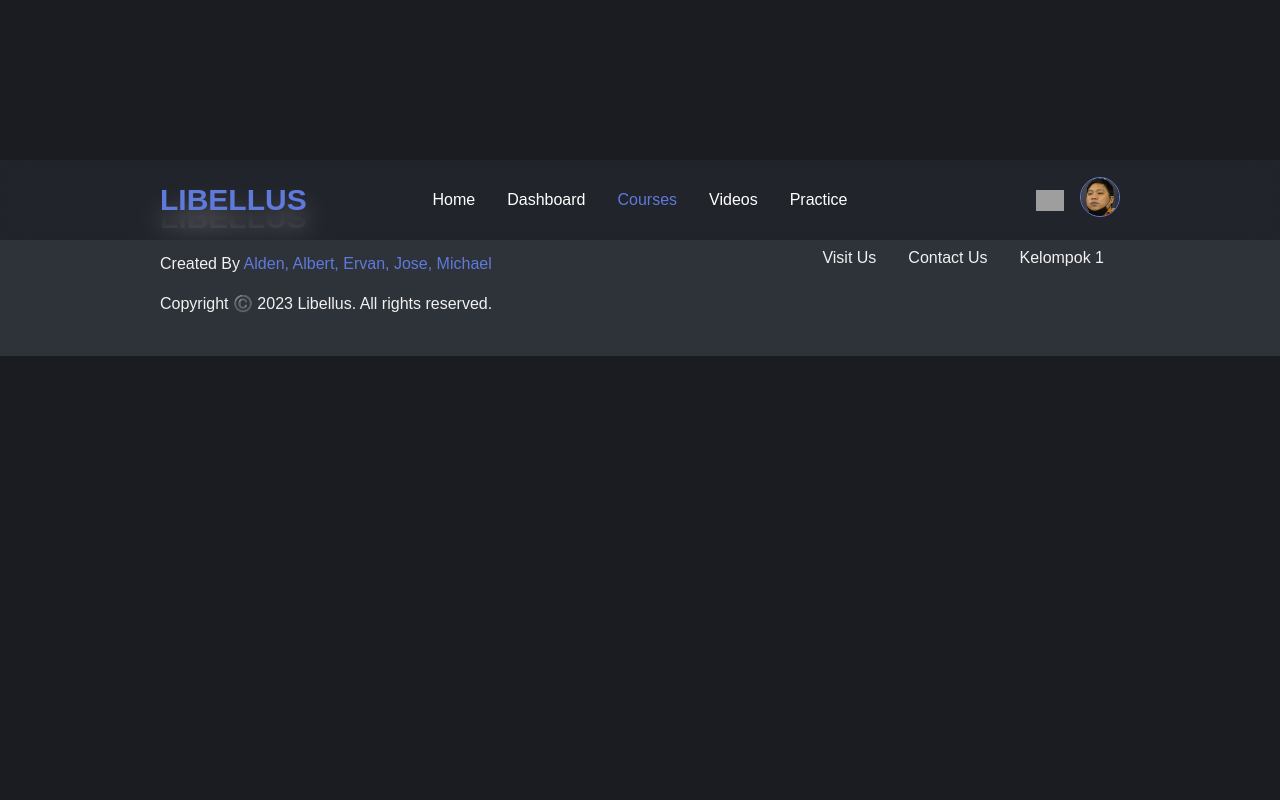
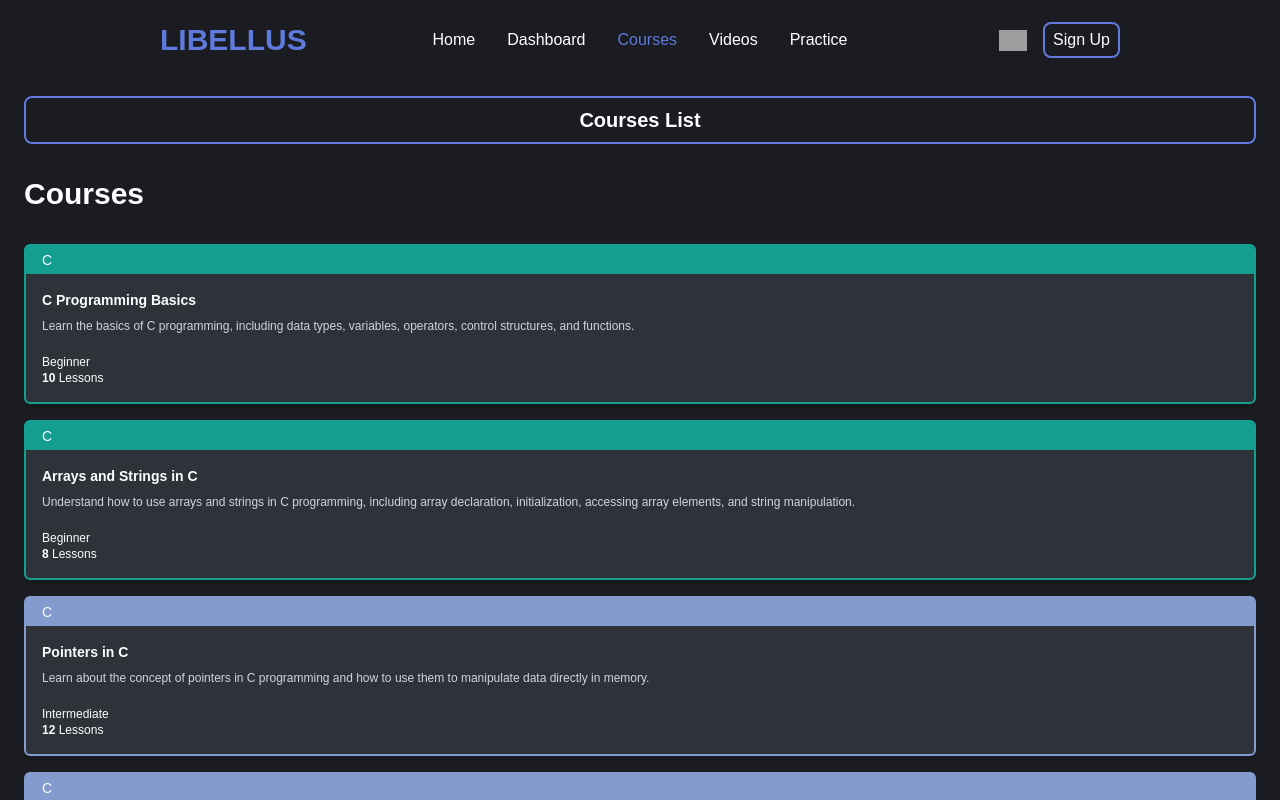
Before and after one commit to christphralden/libellus, a React (Create React App) app: page /courses in a window 1280 px wide. Shown: the top 800 px of the page. Built offline with nearby package versions, Linux system fonts and the light colour scheme; grey boxes are pictures that could not be loaded.

Commit message:
COURSES DON

```diff
--- a/src/App.jsx
+++ b/src/App.jsx
@@ -6,6 +6,7 @@ import About from "./pages/About";
 import Footer from "./components/footer/Footer";
 import Dashboard from "./pages/Dashboard";
 import SignUp from "./pages/SignUp";
+import Courses from "./pages/Courses";
 // import Landing from "./pages/Landing";
 
 function App() {
@@ -18,6 +19,7 @@ function App() {
         <Route exact path="/details/:category/:id" element={<About/>}/>
         <Route exact path="/dashboard" element={<Dashboard/>}/>
         <Route exact path="/signup" element={<SignUp/>}/>
+        <Route exact path="/courses" element={<Courses/>}/>
       </Routes>
       <Footer/>
     </Router>
--- a/src/components/navbar/Dropdown.jsx
+++ b/src/components/navbar/Dropdown.jsx
@@ -8,17 +8,26 @@ export function Dropdown({ options, handleChange, change, children }) {
     to: { opacity: 1, transform: 'translateY(0)' },
     config: { mass: 1, tension: 250, friction: 30 },
   });
-  const navbarColor = change ? '#1a1c2299' : '#1a1c22';
-  const navbarTransition = "all 0.5s"
+
+  const dropdownStyles = useSpring({
+    from: { height: 0, opacity: 0 },
+    to: { height: 'auto', opacity: 1 },
+  });
+
+  const navbarColor = change ? '#1a1c22' : '#1a1c22';
+  const navbarTransition = 'all 0.5s';
+
   return (
-    <div className="dropdown border-t-2 border-d-accent lg:hidden w-full px-8 py-4 "
+    <animated.div style={dropdownStyles}>
+      <animated.div
+        className="dropdown border-t-2 border-d-accent lg:hidden w-full px-8 py-4"
         style={{
           backgroundColor: navbarColor,
-      transition: navbarTransition
+          transition: navbarTransition,
         }}>
         <animated.div
           style={spring}
-        className=" text-lg">
+          className="text-lg">
           {options.map((option) => (
             <animated.div
               key={option.value}
@@ -32,6 +41,7 @@ export function Dropdown({ options, handleChange, change, children }) {
           ))}
           {children}
         </animated.div>
-    </div>
+      </animated.div>
+    </animated.div>
   );
 }
--- a/src/components/navbar/Navbar.jsx
+++ b/src/components/navbar/Navbar.jsx
@@ -29,14 +29,17 @@ export default function Navbar() {
       window.removeEventListener('scroll', handleScroll);
     };
   }, []);
+  useEffect(() => {
+    setIsDropdownOpen(false);
+  }, [location.pathname]);
 
-  const navbarColor = IsNavbarScrolled ? '#1a1c2299' : '#1a1c22';
+  const navbarColor = IsNavbarScrolled ? '#1a1c22' : '#1a1c22';
   const navbarHeight = IsNavbarScrolled ? '5rem' : '4rem';
   const navbarTransition = "all 0.5s"
 
   if(!shouldShowNavbar)return null;
   return (
-    <div className="fixed w-full flex justify-center z-50 backdrop-blur-md items-center">
+    <div className="fixed w-full flex justify-center z-50 items-center">
       <nav
         id="navbarid"
         className="w-full"
--- a/src/components/ui/ProfileIcon.jsx
+++ b/src/components/ui/ProfileIcon.jsx
@@ -2,12 +2,8 @@ import placeholder from '../../lib/assets/pp.webp';
 
 export function ProfileIcon() {
   return (
-    <div className="inline-block rounded-full overflow-hidden h-10 w-10 border-[1px] border-d-accent">
-      <img
-        src={placeholder}
-        alt="Profile icon"
-        className="object-cover w-full h-full"
-      />
+    <div className="rounded-lg overflow-hidden flex justify-center items-center px-2 py-1 border-2 border-d-accent">
+      <h1 className='text-d-text'>Sign Up</h1>
     </div>
   );
 }
--- a/src/pages/About.jsx
+++ b/src/pages/About.jsx
@@ -12,6 +12,9 @@ export default function About() {
   }, [id]);
 
   const toggleEnrolled = () => {
+    if (isEnrolled) {
+      const confirmDrop = window.confirm('Are you sure you want to drop this course?');
+      if (confirmDrop) {
         setIsEnrolled(!isEnrolled);
         const enrolled = JSON.parse(localStorage.getItem('LIBELLUS_ENROLLED')) || [];
         const index = enrolled.findIndex((enroll) => enroll.id === id);
@@ -20,7 +23,12 @@ export default function About() {
         else enrolled.push(course);
 
         localStorage.setItem('LIBELLUS_ENROLLED', JSON.stringify(enrolled));
+      }
+    } else {
+      setIsEnrolled(!isEnrolled);
+    }
   };
+
 
   useEffect(() => {
     const data = require('../lib/data/CoursesData.json');
@@ -31,16 +39,13 @@ export default function About() {
 
   if (!course) return <div>Loading...</div>;
 
-  let bgColor, brColor;
+  let bgColor;
   if (course.difficulty === 'Beginner') {
     bgColor = 'bg-gradient-to-b from-d-easy';
-    brColor = 'border-d-easy';
   } else if (course.difficulty === 'Intermediate') {
     bgColor = 'bg-gradient-to-b from-d-med';
-    brColor = 'border-d-med';
   } else if (course.difficulty === 'Advanced') {
     bgColor = 'bg-gradient-to-b from-d-hard';
-    brColor = 'border-d-hard';
   }
 
   return (
@@ -56,19 +61,27 @@ export default function About() {
           <div className="h-fit flex text-lg rounded-xl flex-col justify-start md:text-xl ">
             <div className="flex gap-4 overflow-x-scroll">
               {course.tags.map((tag, index) => {
-                return <div key={index} className="font-normal text-sm py-1 px-2 border-2 rounded-lg md:px-4 w-fit whitespace-nowrap">{tag}</div>;
+                return (
+                  <div
+                    key={index}
+                    className="font-normal text-sm py-1 px-2 border-2 rounded-lg md:px-4 w-fit whitespace-nowrap">
+                    {tag}
+                  </div>
+                );
               })}
             </div>
           </div>
         </div>
         <button
           onClick={toggleEnrolled}
-          className={`bg-d-accent py-4 px-8 text-xl rounded-lg relative md:text-2xl`}>
+          className={`py-4 px-8 text-xl rounded-lg relative md:text-2xl ${
+            isEnrolled ? 'bg-d-secondary text-d-text' : 'bg-d-accent'
+          }`}>
           {isEnrolled ? 'Drop Course' : 'Enroll Course'}
         </button>
       </div>
       <div className="text-d-text flex justify-between px-6 md:px-12 lg:px-16 xl:px-40">
-        <div className=" flex flex-col gap-2 w-full">
+        <div className="flex flex-col gap-2 w-full">
           <h1 className="text-2xl font-bold md:text-3xl">What you will learn</h1>
           <h2 className="text-md text-gray-400 md:text-xl">{course.about}</h2>
         </div>
--- /dev/null
+++ b/src/pages/Courses.jsx
@@ -0,0 +1,103 @@
+import React, { useState } from 'react';
+import { Link } from 'react-router-dom';
+import { useSpring, animated } from 'react-spring';
+import coursesData from '../lib/data/CoursesData.json';
+import ContentCard from '../components/cards/ContentCard';
+import DashContentCard from '../components/cards/DashContentCard';
+
+export default function ExplorePage() {
+  const [selectedCategory, setSelectedCategory] = useState('');
+  const [sidebarOpen, setSidebarOpen] = useState(false);
+
+  const handleCategoryChange = (category) => {
+    setSelectedCategory(category);
+  };
+
+  const toggleSidebar = () => {
+    setSidebarOpen(!sidebarOpen);
+  };
+
+  const categories = Object.keys(coursesData.courses);
+
+  const filteredCourses =
+    selectedCategory !== '' ? coursesData.courses[selectedCategory] : Object.values(coursesData.courses).flat();
+
+  // React Spring animation
+  const sidebarAnimation = useSpring({
+    transform: sidebarOpen ? 'translateX(0%)' : 'translateX(-100%)',
+  });
+
+  return (
+    <div>
+      <animated.div
+        className="w-fit max-w-1/2 h-screen text-d-text fixed z-50 bg-d-secondary p-6 px-10 flex flex-col gap-8"
+        style={sidebarAnimation}>
+        <div className="flex justify-between">
+          <a
+            href="/home"
+            className="text-d-accent text-3xl font-bold prompt w-36">
+            LIBELLUS
+          </a>
+          <button onClick={toggleSidebar}>
+            <img
+              className=""
+              width="35"
+              height="35"
+              src="https://img.icons8.com/ios-glyphs/30/5f7adb/macos-close.png"
+              alt="macos-close"
+            />
+          </button>
+        </div>
+        <div className="">
+          <h2 className="text-lg font-bold mb-4 uppercase">Filter by Category:</h2>
+          <ul className="space-y-2 ">
+            <li>
+              <button
+                className={`${selectedCategory === '' ? 'font-bold  text-d-accent' : 'font-normal'} uppercase`}
+                onClick={() => {
+                  handleCategoryChange('');
+                  toggleSidebar();
+                }}>
+                All
+              </button>
+            </li>
+            {categories.map((category) => (
+              <li key={category}>
+                <button
+                  className={`${selectedCategory === category ? 'font-bold text-d-accent' : 'font-normal'} uppercase`}
+                  onClick={() => {
+                    handleCategoryChange(category);
+                    toggleSidebar();
+                  }}>
+                  {category}
+                </button>
+              </li>
+            ))}
+          </ul>
+        </div>
+      </animated.div>
+      <div className="flex flex-col p-20 pt-24 px-6 gap-8">
+        <button
+          className="text-d-text text-xl font-bold text-center border-2 border-d-accent rounded-lg py-2"
+          onClick={toggleSidebar}>
+          Courses List
+        </button>
+        <div className="flex">
+          <div className="w-full flex flex-col gap-8">
+            <h1 className="text-d-text text-3xl font-bold">Courses</h1>
+            <div className="grid-rows-1 auto-rows-auto gap-y-4 gap-12 overflow-hidden overflow-x-scroll">
+              {filteredCourses.map((course) => (
+                <DashContentCard
+                  key={course.id}
+                  courses={course}
+                  category={course.category}
+                  state={false}
+                />
+              ))}
+            </div>
+          </div>
+        </div>
+      </div>
+    </div>
+  );
+}
--- a/src/pages/Dashboard.jsx
+++ b/src/pages/Dashboard.jsx
@@ -24,7 +24,7 @@ export default function Dashboard() {
 
   if (!enrolled || enrolled.length === 0) {
     return (
-      <div className="w-full p-20 px-6 pt-26 flex gap-8 flex-col min-h-[100vh] md:px-12 lg:px-16 xl:px-40">
+      <div className="w-full p-20 pt-24 px-6  flex gap-8 flex-col min-h-[100vh] md:px-12 lg:px-16 xl:px-40">
         <div className="flex flex-col gap-4">
           <div className="flex justify-between items-center">
             <h1 className="text-d-text text-3xl font-bold">Dashboard</h1>
@@ -71,7 +71,7 @@ export default function Dashboard() {
     );
   } else {
     return (
-      <div className="w-full p-20 px-6 pt-26 flex gap-8 flex-col min-h-[100vh] md:px-12 lg:px-16 xl:px-40">
+      <div className="w-full px-6 pt-24 flex gap-8 flex-col min-h-[100vh] md:px-12 lg:px-16 xl:px-40">
         <div className="flex flex-col gap-4">
           <div className="flex justify-between items-center">
             <h1 className="text-d-text text-3xl font-bold">Dashboard</h1>
--- a/tailwind.config.js
+++ b/tailwind.config.js
@@ -10,7 +10,7 @@ module.exports = {
         'd-easy' : '#159f91',
         'd-med' : '#849bce',
         'd-hard' : '#5f7adb',
-        'd-text': '#f1f1f1',
+        'd-text': '#fdfeff',
       }
     },
   },
```
Lines whose indentation alone changed are shown as unchanged.
